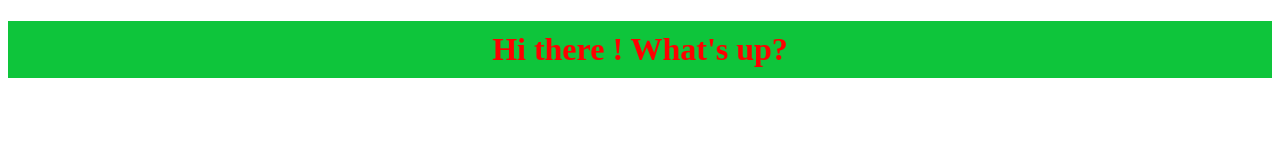
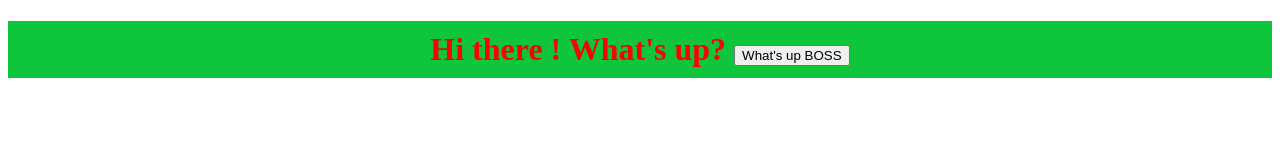
Before and after one commit to mdazim12/ice-cream, a plain HTML site: page index.html in a window 1280 px wide. Drawn offline with Linux system fonts and the light colour scheme.

Commit message:
add button

```diff
--- a/index.html
+++ b/index.html
@@ -8,6 +8,7 @@
 <body>
     <h1>
         Hi there ! What's up?
+        <button>What's up BOSS</button>
     </h1>
 </body>
 
```
